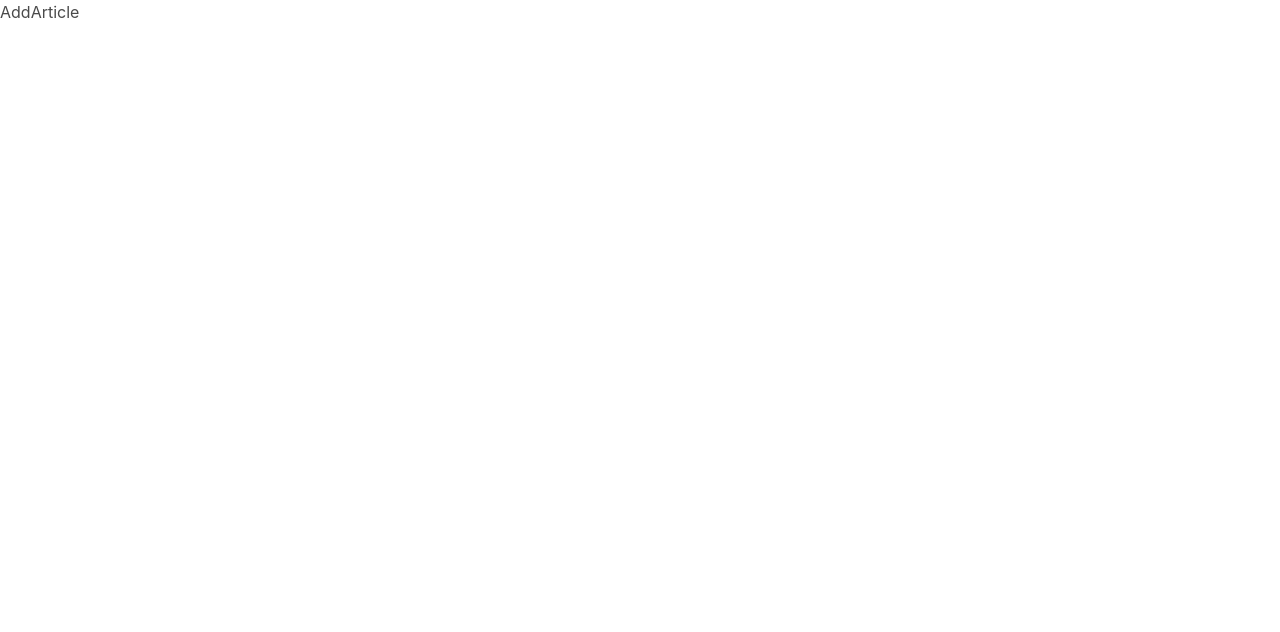
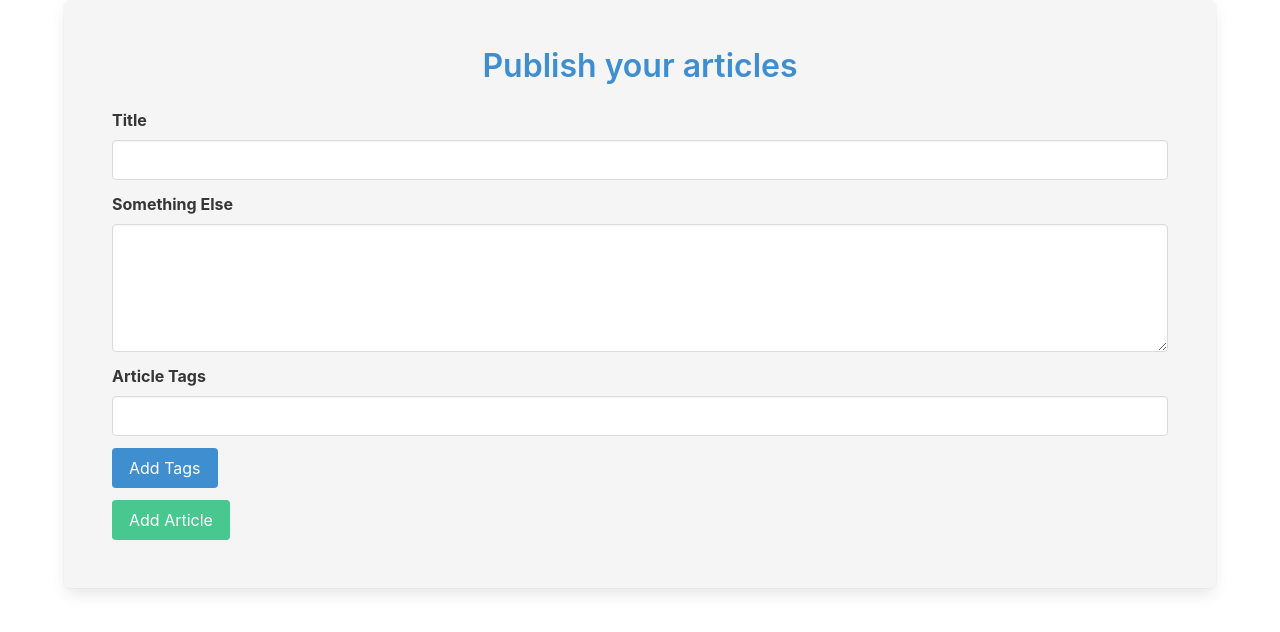
Before and after one commit to nukmansalim/sleepy-fox, a React (Create React App) app in the folder frontend/: page /article/add in a window 1280 px wide. Shown: the top 632 px of the page. Built offline with nearby package versions, Linux system fonts and the light colour scheme.

Commit message:
Making Add Article Page & Tag List

```diff
--- a/frontend/package.json
+++ b/frontend/package.json
@@ -3,6 +3,7 @@
   "version": "0.1.0",
   "private": true,
   "dependencies": {
+    "@fortawesome/fontawesome-svg-core": "^6.2.0",
     "@testing-library/jest-dom": "^5.16.5",
     "@testing-library/react": "^13.4.0",
     "@testing-library/user-event": "^13.5.0",
--- a/frontend/src/pages/AddArticlePage.jsx
+++ b/frontend/src/pages/AddArticlePage.jsx
@@ -1,8 +1,88 @@
 import React from 'react'
+import { useState } from 'react'
 
 function AddArticle() {
+    const [Tags, setTags] = useState([])
+    const [createTags, setCreateTags] = useState("")
+
+    // const handleTags = (e) => {
+    //     e.preventDefault()
+    //     setTags(createTags)
+    // }
+
+    const addTags = () => {
+        Tags.push(createTags)
+        setCreateTags('')
+    }
+
+    const handleSubmit = (e) => {
+        e.preventDefault()
+    }
     return (
-        <div>AddArticle</div>
+        <div className="container box p-6
+        has-background-light">
+            <h1 className="title has-text-centered
+         has-text-info">
+                Publish your articles
+            </h1>
+            <form onSubmit={handleSubmit} action="">
+                <div className="field">
+                    <label className="label">Title</label>
+                    <div className="control">
+                        <input className="input" type="text" />
+                    </div>
+                </div>
+
+
+                <div className="field">
+                    <label className="label">
+                        Something Else
+                    </label>
+                    <div className="control">
+                        <textarea
+                            className="textarea"
+                        ></textarea>
+                    </div>
+                </div>
+
+                <div className="field">
+                    <label className="label">Article Tags</label>
+                    <div className="control">
+                        <input
+                            onChange={(e) => setCreateTags(e.target.value)}
+                            className="input"
+                            type="text" />
+                        <div className=''>
+                            {Tags.map((Tag, i) => {
+                                return (
+                                    <button className='button is-info m-2' key={i}>
+                                        {Tag}
+
+                                    </button>
+                                )
+                            })}
+                        </div>
+                        <button
+                            onClick={addTags}
+                            type='submit'
+                            className='mt-3 button is-info'>Add Tags</button>
+
+                    </div>
+                </div>
+
+
+
+
+
+                <div className="field is-grouped">
+                    <div className="control">
+                        <button className="button is-success">
+                            Add Article
+                        </button>
+                    </div>
+                </div>
+            </form>
+        </div>
     )
 }
 
```
Also changed, not shown: 1 other file (tests, documents, lock files or other folders).
